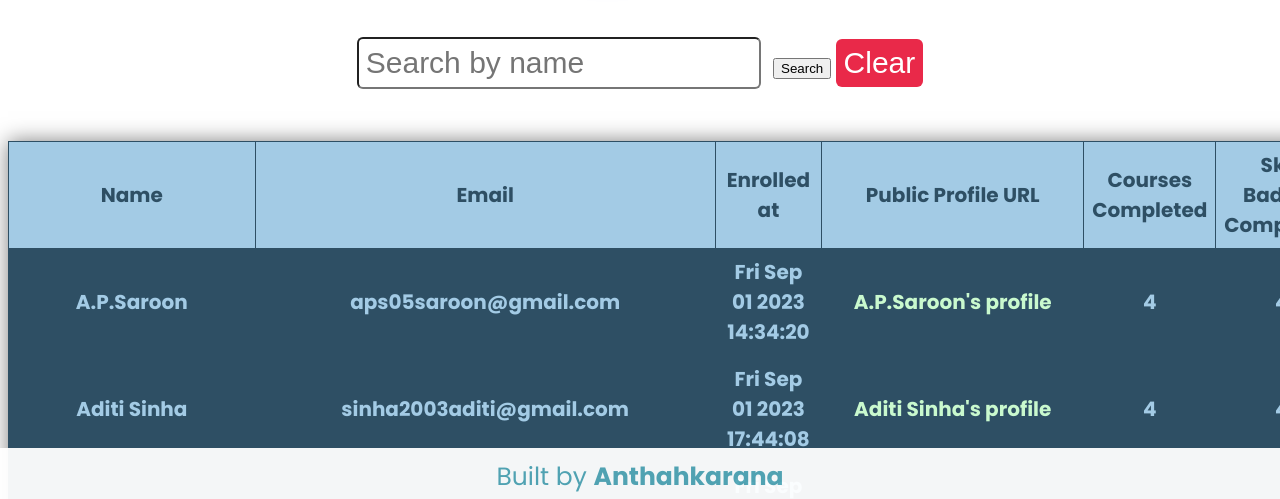
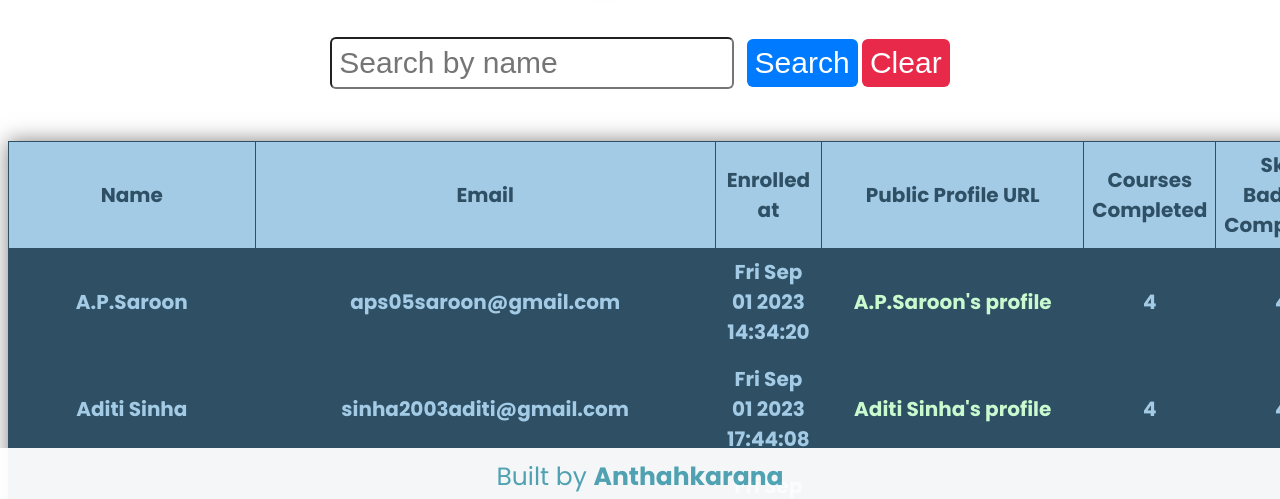
Before and after one commit to githubber-me/googlecloud23, a plain HTML site: page index.html in a window 1280 px wide. Shown: the part 292-791 px from the top of the page. Drawn offline with Linux system fonts and the light colour scheme.

Commit message:
Update index.html

```diff
--- a/index.html
+++ b/index.html
@@ -16,7 +16,7 @@
         <body>
             <div id="search-container">
                 <input type="text" id="search-input" placeholder="Search by name">
-                <button class="search-button">Search<span class="search-buttonspan"></span></button>
+                <button id="search-button">Search</button>
                 <button id="clear-button">Clear</button>
             </div>
             <table>
```
